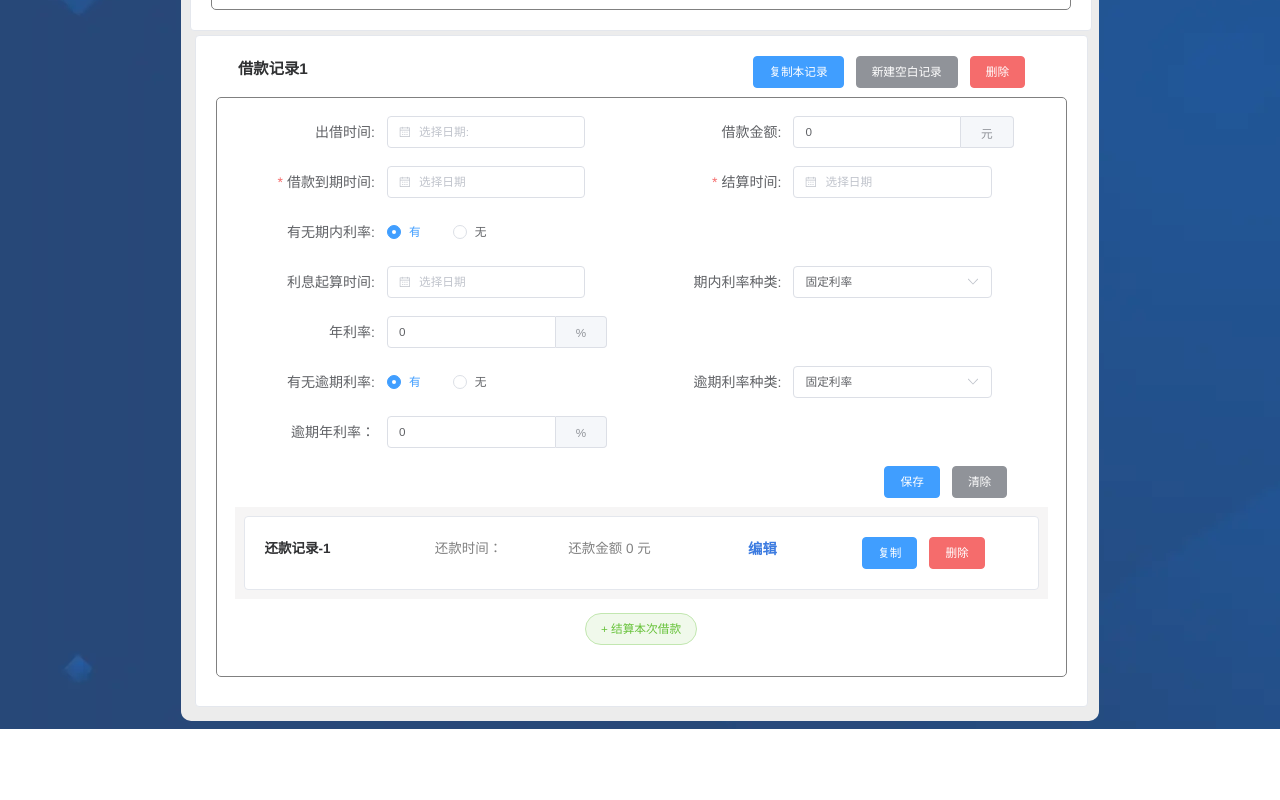
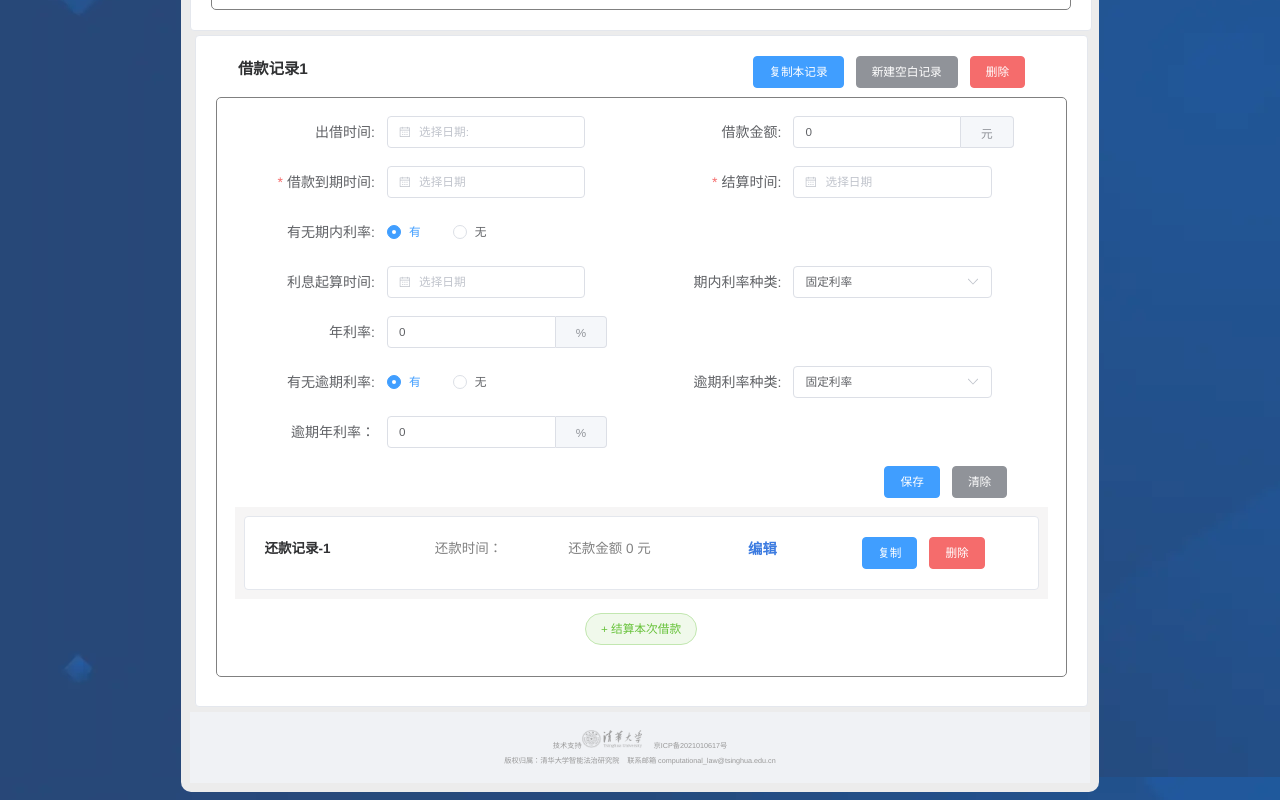
Before and after one commit to KYSpring/thu_lx_vue3, a Vue app: page / in a window 1280 px wide. Shown: the part 303-1103 px from the top of the page. Before the commit the page ends 1032 px from the top, so only its background shows below. Built offline with nearby package versions, Linux system fonts and the light colour scheme; some icons are missing.

Commit message:
保存功能开发者

```diff
--- a/src/App.vue
+++ b/src/App.vue
@@ -19,9 +19,53 @@ import LXRepaymentModVue from './components/LXRepaymentMod.vue';
     </el-header>
       <LXInfoModVue></LXInfoModVue>
       <LXActionModVue></LXActionModVue>
+    <div class="index-footer">
+    <!-- 底栏容器 -->
+      <div class="support-box">
+        <span class="technology-support-tip">技术支持</span>
+        <img height="18" width="60" src='./assets/tsinghua@2x.png'>
+        &nbsp;&nbsp;&nbsp;&nbsp;
+        <a href="https://beian.miit.gov.cn/" class="technology-support-tip">京ICP备2021010617号 </a>
+      </div>
+      <div class="tip-box">
+        <span calss="new-version-tip">版权归属：清华大学智能法治研究院</span>
+        <span>&nbsp;&nbsp;&nbsp;&nbsp;联系邮箱 computational_law@tsinghua.edu.cn</span>
+      </div>
+    </div>
 </template>
 
 <style>
+.index-footer {
+    background: #F0F2F5;
+    height: 8%;
+    width: 100%;
+    margin: 0 auto;
+    display: flex;
+    flex-direction: column;
+    align-items: center;        /* flex子项在flex容器的当前行的侧轴（纵轴）方向上的对齐方式 */
+    justify-content: center;    /* 用于设置或检索弹性盒子元素在主轴（横轴）方向上的对齐方式 */
+  }
+.support-box {
+    margin-top:2rem;
+    font-weight: 400;
+    font-size: 0.8rem;
+    color: #999999;
+  }
+  .support-box a {
+    text-decoration: none;
+    font-weight: 400;
+    font-size: 0.8rem;
+    color: #999999;
+  }
+.tip-box {
+    margin-top:0.6rem;
+    margin-bottom:2rem;
+    font-weight: 400;
+    font-size: 0.8rem;
+    color: #999999;;
+  }
+
+
 .headerTitle{
   position: absolute;
   left:-20vw;
--- a/src/components/LXActionMod.vue
+++ b/src/components/LXActionMod.vue
@@ -12,6 +12,7 @@ import {
 import {deepClone} from "../utils";
 import LXRepaymentModVue from './LXRepaymentMod.vue';
 import LXBalanceModVue from "./LXBalanceMod.vue";
+import { ElMessage } from "element-plus";
 
 const LXStore = useStore()
 
@@ -113,6 +114,14 @@ const copyRecord = (recordKey) => {
     LXBalance:{}
   });
   console.log('copyRecord',recordKey,LXStore.state.LXAction)
+}
+const saveToLocalStorage = () => {
+  //将全部数据保存到本地
+  localStorage.setItem('myLXrecord',LXStore.state);
+  ElMessage({
+    message: '保存成功！',
+    type: 'success',
+  })
 }
 const resetRecord = (recordKey) => {
   //此处涉及到内存引用地址的问题
--- a/src/components/LXInfoMod.vue
+++ b/src/components/LXInfoMod.vue
@@ -13,6 +13,11 @@ import {ArrowDownBold,ArrowUpBold,Files} from '@element-plus/icons'
 // })
 const getRuleForm = ref(null)
 const LXStore = useStore()
+// if(localStorage.getItem('myLXrecord')){
+//   console.log('load success')
+//   LXStore.replaceState(localStorage.getItem('myLXrecord'))
+//   console.log(LXStore.state)
+// }
 const ruleForm = LXStore.state.LXInfo
 const isFolded = ref(false)
 const rules = {
--- a/src/components/LXRepaymentMod.vue
+++ b/src/components/LXRepaymentMod.vue
@@ -66,6 +66,15 @@ function recordFold(recordKey) {
 }
 function recordUnfold(recordKey) {
   records[recordKey].isFolded = true;
+}
+
+const saveToLocalStorage = () => {
+  //将全部数据保存到本地
+  localStorage.setItem('myLXrecord',LXStore.state);
+  ElMessage({
+    message: '保存成功！',
+    type: 'success',
+  })
 }
 
 </script>
@@ -203,7 +212,7 @@ function recordUnfold(recordKey) {
               </el-icon>收起
             </el-col>
             <el-col :xs="16" :span="8">
-              <el-button type="primary" size="mini">保存</el-button>
+              <el-button type="primary" size="mini" >保存</el-button>
               <el-button type="info" size="mini" @click="resetRepayRecord(recordKey)">清除</el-button>
             </el-col>
           </el-row>
```
Also changed, not shown: src/assets/tsinghua@2x.png (added), 1 other file (tests, documents, lock files or other folders).
